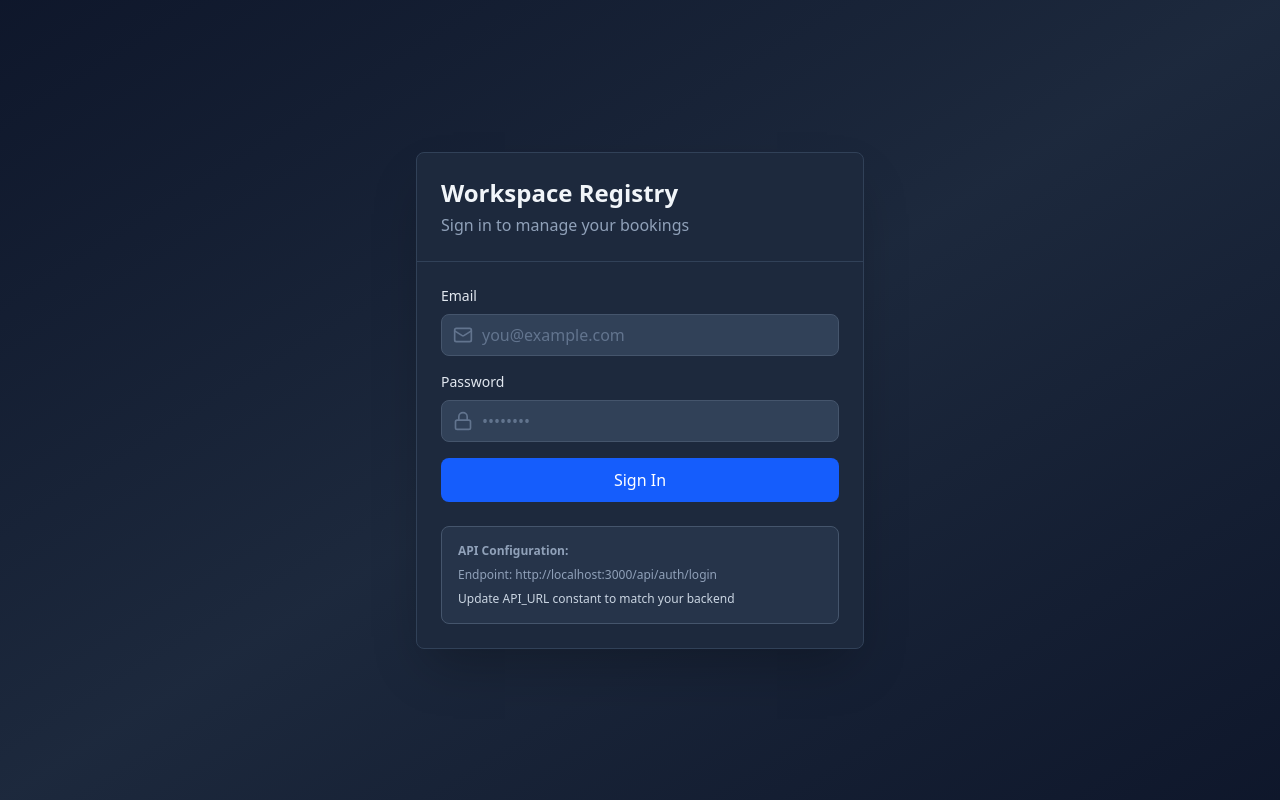
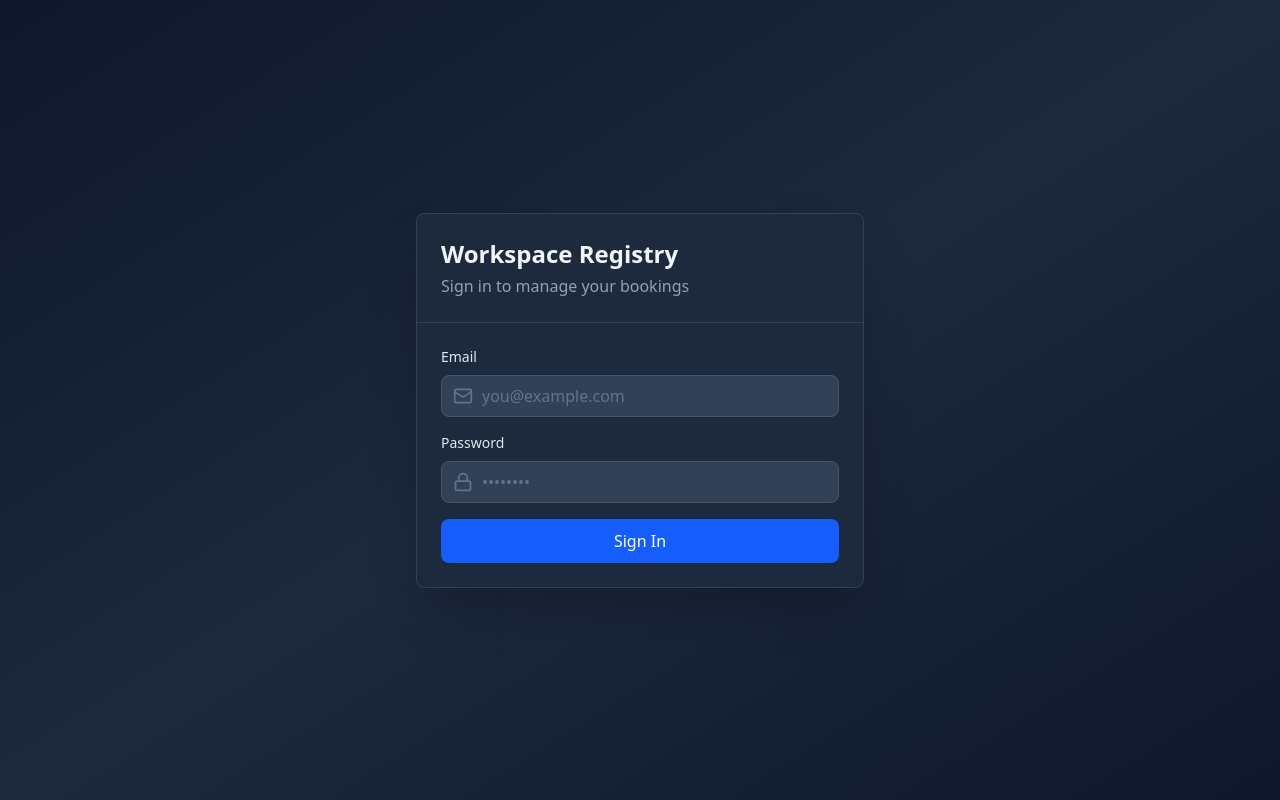
Before and after one commit to BOLA02/workspace_frontend_new, a React (Vite) app: page /login in a window 1280 px wide. Built offline with nearby package versions, Linux system fonts and the light colour scheme.

Commit message:
fix: fixed login ui

```diff
--- a/src/pages/Login.jsx
+++ b/src/pages/Login.jsx
@@ -117,12 +117,7 @@ export default function LoginPage() {
             </button>
           </div>
 
-          {/* Demo Credentials Info */}
-          <div className="mt-6 p-4 bg-slate-700/50 rounded-lg border border-slate-600">
-            <p className="text-xs text-slate-400 font-semibold mb-2">API Configuration:</p>
-            <p className="text-xs text-slate-400">Endpoint: {API_URL}/api/auth/login</p>
-            <p className="text-xs text-slate-300 mt-2">Update API_URL constant to match your backend</p>
-          </div>
+
         </div>
       </div>
     </div>
```
